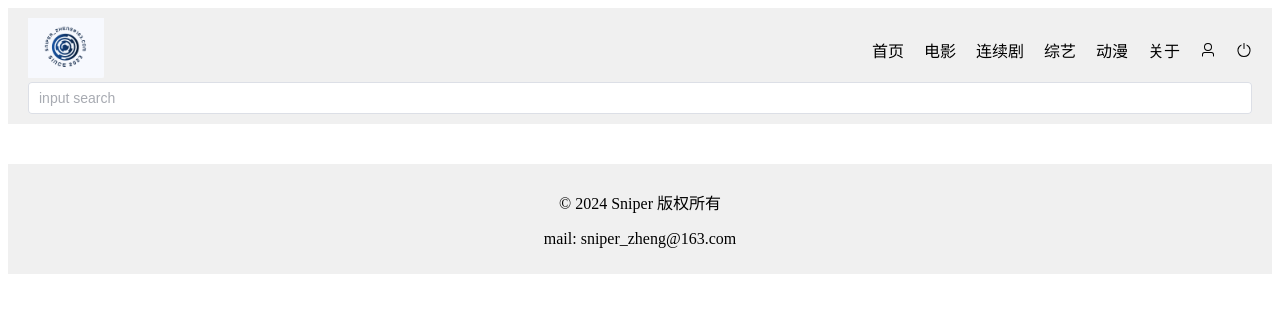
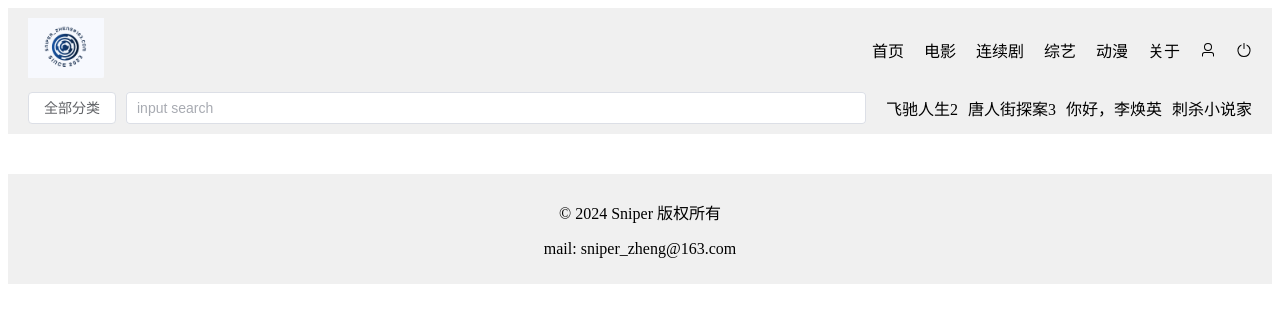
Before and after one commit to SniperTei/snipermovie, a Vue app in the folder sniper-cinema-pc/: page / in a window 1280 px wide. Shown: the top 322 px of the page. Built offline with nearby package versions, Linux system fonts and the light colour scheme.

Commit message:
改样式

```diff
--- a/sniper-cinema-pc/src/views/layout/index.vue
+++ b/sniper-cinema-pc/src/views/layout/index.vue
@@ -7,6 +7,12 @@ const userClick = () => {
 const logoutClick = () => {
   console.log('logoutClick')
 }
+const mockDataMovieList = [
+  '飞驰人生2',
+  '唐人街探案3',
+  '你好，李焕英',
+  '刺杀小说家'
+]
 </script>
 
 <template>
@@ -31,7 +37,25 @@ const logoutClick = () => {
       </div>
       <div class="nav-search">
         <div>
+          <!-- <el-icon><Search /></el-icon> -->
+          <el-button>全部分类</el-button>
+        </div>
+        <div class="nav-search-middle">
           <el-input placeholder="input search"></el-input>
+        </div>
+        <div class="nav-search-right">
+          <div v-for="movieName in mockDataMovieList" :key="movieName">{{ movieName }}</div>
+          <!-- <el-dropdown trigger="click">
+            <span class="el-dropdown-link">
+              <el-button>最新</el-button>
+              <i class="el-icon-arrow-down el-icon--right"></i>
+            </span>
+            <template v-slot:dropdown>
+<el-dropdown-menu >
+              <el-dropdown-item v-for="item in mockDataMovieList" :key="item" :value="item">{{ item }}</el-dropdown-item>
+            </el-dropdown-menu>
+</template>
+          </el-dropdown> -->
         </div>
       </div>
     </div>
@@ -69,6 +93,24 @@ const logoutClick = () => {
           }
         }
       }
+      .nav-search {
+        display: flex;
+        flex-direction: row;
+        margin-top: 10px;
+        .nav-search-middle {
+          flex: 1;
+          margin: 0 10px;
+        }
+        .nav-search-right {
+          display: flex;
+          flex-direction: row;
+          justify-content: flex-end;
+          align-items: center;
+          div {
+            margin-left: 10px;
+          }
+        }
+      }
       img {
         width: 76px;
         height: 60px;
```
